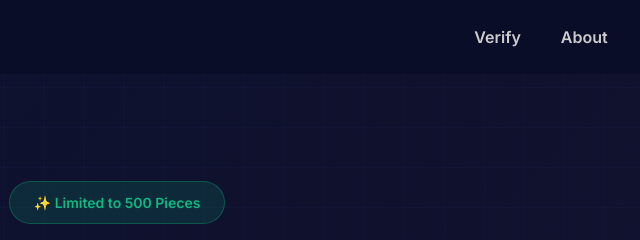
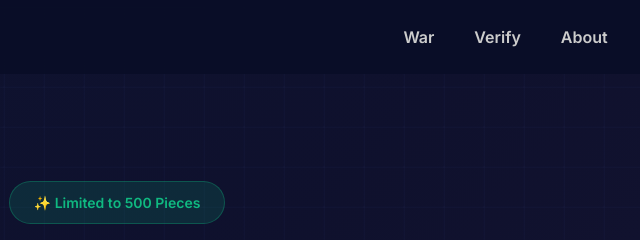
Before and after one commit to mencretsu/ORCA, a plain HTML site: page home.html in a window 1280 px wide. Shown: the top 240 px of the page, 523-1163 px from the left. Drawn offline with Linux system fonts and the light colour scheme.

Commit message:
Update home.html

```diff
--- a/home.html
+++ b/home.html
@@ -353,6 +353,7 @@
             <span>ORCA</span>
         </a>
         <div class="nav-menu">
+            <a href="/po.html" class="translate-text" data-en="linkwar" data-id="linkwar">War</a>
             <a href="https://www.orcaorigin.store/" class="translate-text" data-en="Verify" data-id="Verifikasi">Verify</a>
             <a href="#about" class="translate-text" data-en="About" data-id="Tentang">About</a>
             <button class="translate-btn" onclick="toggleLanguage()">
```
